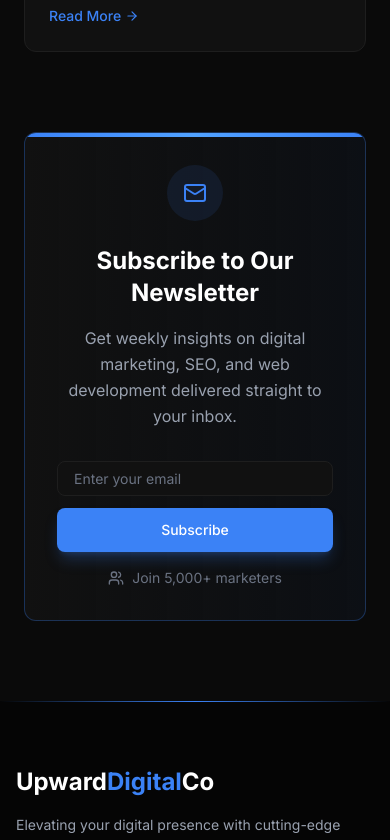
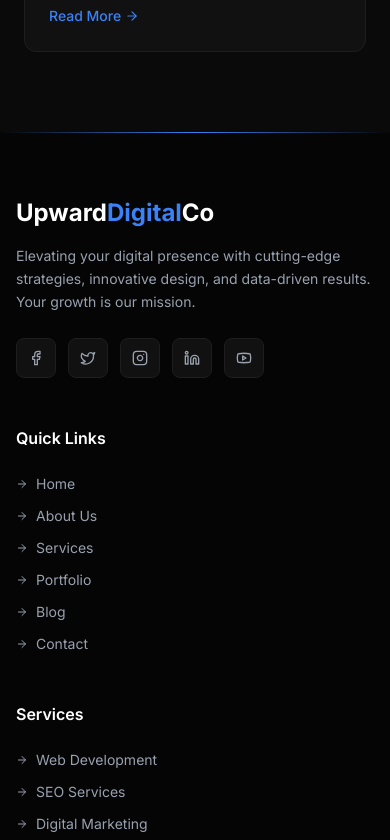
Before and after one commit to TalhaFaisal777/upwarddigital-site, a React (Vite) app: page /blog in a window 390 px wide. Shown: the part 4900-5740 px from the top of the page. Built offline with nearby package versions, Linux system fonts and the light colour scheme.

Commit message:
Remove newsletter section and update contact phone number

```diff
--- a/src/components/layout/Footer.jsx
+++ b/src/components/layout/Footer.jsx
@@ -123,7 +123,7 @@ export default function Footer() {
               <li className="flex items-start gap-3">
                 <Phone className="w-5 h-5 text-primary mt-0.5 shrink-0" />
                 <div>
-                  <p className="text-sm text-gray-400">+1 (555) 123-4567</p>
+                  <p className="text-sm text-gray-400">+1 (201) 304-0657</p>
                 </div>
               </li>
               <li className="flex items-start gap-3">
--- a/src/pages/Blog.jsx
+++ b/src/pages/Blog.jsx
@@ -1,6 +1,6 @@
 import { useState } from "react"
 import { motion, AnimatePresence } from "framer-motion"
-import { Search, Clock, ArrowRight, Mail, Users } from "lucide-react"
+import { Search, Clock, ArrowRight } from "lucide-react"
 import { Link } from "react-router-dom"
 import PageHero from "@/components/common/PageHero"
 import SectionHeading from "@/components/common/SectionHeading"
@@ -331,47 +331,6 @@ export default function Blog() {
         )}
       </section>
 
-      {/* Section 5: Newsletter Signup Banner */}
-      <section className="max-w-6xl mx-auto px-6 md:px-8 pb-20">
-        <motion.div
-          initial={{ opacity: 0, y: 30 }}
-          whileInView={{ opacity: 1, y: 0 }}
-          viewport={{ once: true, margin: "-50px" }}
-          transition={{ duration: 0.6 }}
-        >
-          <Card className="border-primary/30 bg-gradient-to-r from-dark-card to-primary/5 overflow-hidden relative">
-            {/* Decorative accent */}
-            <div className="absolute top-0 left-0 right-0 h-1 bg-gradient-to-r from-primary via-blue-400 to-primary" />
-
-            <div className="p-8 md:p-12 text-center max-w-2xl mx-auto">
-              <div className="inline-flex items-center justify-center w-14 h-14 rounded-full bg-primary/10 mb-6">
-                <Mail className="w-6 h-6 text-primary" />
-              </div>
-              <h3 className="text-2xl md:text-3xl font-bold mb-4">
-                Subscribe to Our Newsletter
-              </h3>
-              <p className="text-gray-400 mb-8 leading-relaxed">
-                Get weekly insights on digital marketing, SEO, and web
-                development delivered straight to your inbox.
-              </p>
-              <div className="flex flex-col sm:flex-row items-center gap-3 max-w-md mx-auto">
-                <Input
-                  type="email"
-                  placeholder="Enter your email"
-                  className="flex-1"
-                />
-                <Button className="w-full sm:w-auto whitespace-nowrap">
-                  Subscribe
-                </Button>
-              </div>
-              <div className="flex items-center justify-center gap-2 mt-4 text-sm text-gray-500">
-                <Users className="w-4 h-4" />
-                <span>Join 5,000+ marketers</span>
-              </div>
-            </div>
-          </Card>
-        </motion.div>
-      </section>
     </main>
   )
 }
--- a/src/pages/Contact.jsx
+++ b/src/pages/Contact.jsx
@@ -38,7 +38,7 @@ const contactInfo = [
   {
     icon: Phone,
     title: "Call Us",
-    value: "+1 (555) 123-4567",
+    value: "+1 (201) 304-0657",
     note: "Mon-Fri 9AM-6PM PST",
   },
   {
```
